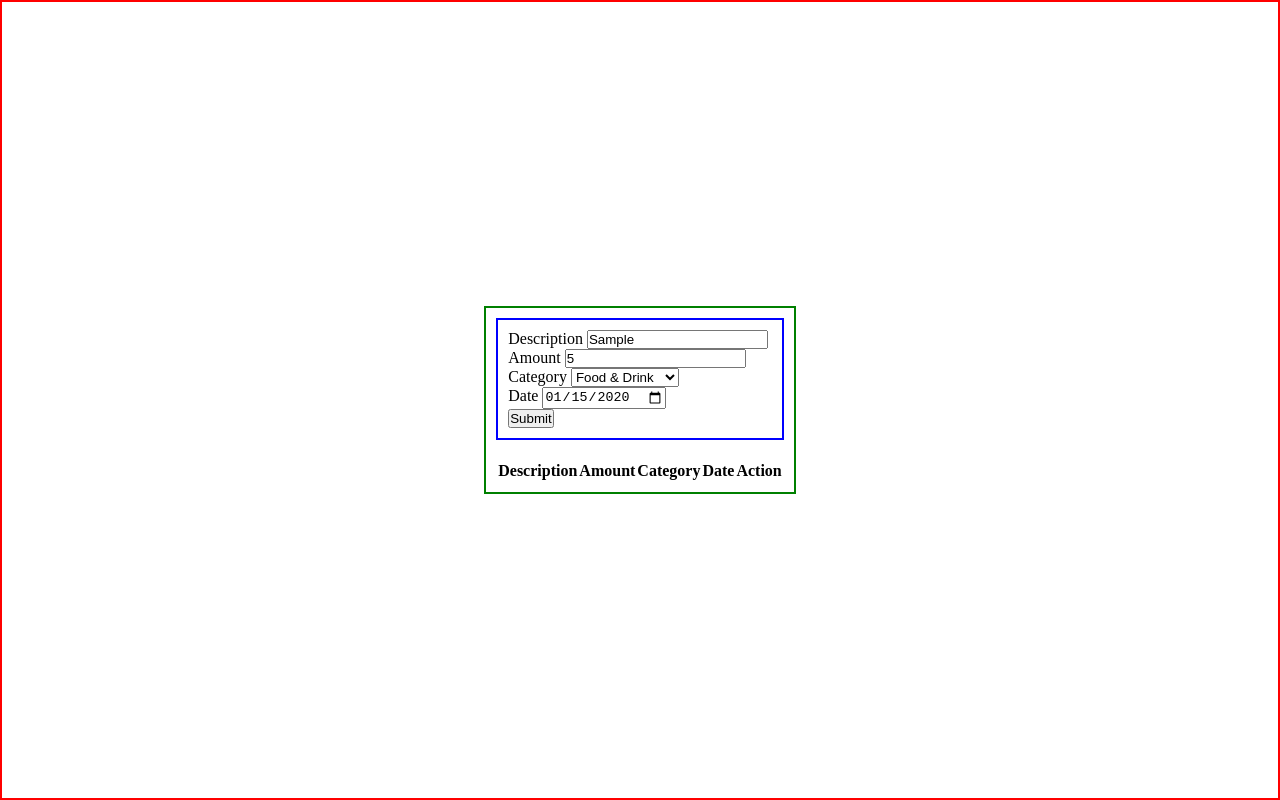
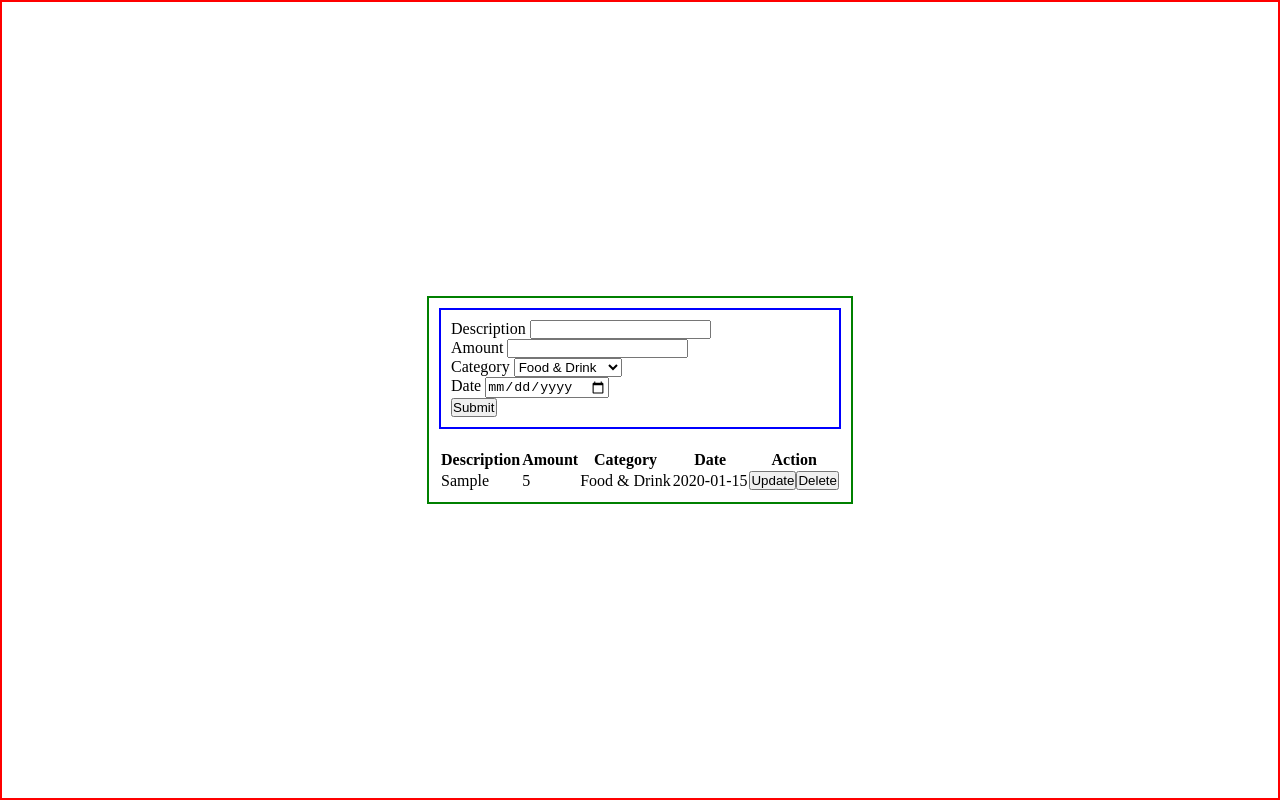
Before and after one commit to chrono-04/finance-tracker, a plain HTML site: page index.html in a window 1280 px wide. Both pictures are taken after typing "Sample", "5", "2020-01-15" into the empty fields and a click on the button "Submit". Drawn offline with Linux system fonts and the light colour scheme.

Commit message:
add addRecord func
add deleteRecord func

```diff
--- a/index.html
+++ b/index.html
@@ -12,12 +12,12 @@
         <div class="form-container">
           <div class="input-field-container">
             <label for="desc">Description</label>
-            <input type="text" name="desc" class="desc-el" />
+            <input type="text" name="desc" class="desc-input-el" />
           </div>
 
           <div class="input-field-container">
             <label for="amount">Amount</label>
-            <input type="number" name="amount" class="amount-el" />
+            <input type="number" name="amount" class="amount-input-el" />
           </div>
 
           <div class="input-field-container">
@@ -31,7 +31,7 @@
           </div>
           <div class="input-field-container">
             <label for="date">Date</label>
-            <input type="date" name="date" class="date-el" />
+            <input type="date" name="date" class="date-input-el" />
           </div>
           <div class="action-container">
             <button class="submit-btn-el">Submit</button>
@@ -39,7 +39,7 @@
         </div>
 
         <div class="table-container">
-          <table>
+          <table class="table-el">
             <tr>
               <th>Description</th>
               <th>Amount</th>
--- a/scripts/main.js
+++ b/scripts/main.js
@@ -0,0 +1,85 @@
+const descInput = document.querySelector(".desc-input-el");
+const amountInput = document.querySelector(".amount-input-el");
+const categoryInput = document.querySelector(".category-el");
+const dateInput = document.querySelector(".date-input-el");
+const submitBtn = document.querySelector(".submit-btn-el");
+const table = document.querySelector(".table-el");
+
+let recordsDatabase = JSON.parse(
+  localStorage.getItem("financial-records") || "[]",
+);
+
+function saveToLocalStorage(arr) {
+  localStorage.setItem("financial-records", JSON.stringify(arr));
+}
+
+function renderFromLocalStorage() {
+  while (table.children.length > 1) {
+    table.removeChild(table.lastChild);
+  }
+
+  recordsDatabase = JSON.parse(
+    localStorage.getItem("financial-records") || "[]",
+  );
+
+  // iterate through the array
+  recordsDatabase.map(({ id, ...item }, e) => {
+    const tr = document.createElement("tr");
+    // distribute object values
+    Object.values(item).forEach((value) => {
+      const td = document.createElement("td");
+      td.textContent = value;
+      tr.appendChild(td);
+    });
+    const delBtn = document.createElement("button");
+    const updateBtn = document.createElement("button");
+    const actionTd = document.createElement("td");
+    updateBtn.textContent = "Update";
+    delBtn.textContent = "Delete";
+    delBtn.dataset.id = id;
+    updateBtn.dataset.id = id;
+
+    tr.appendChild(actionTd);
+    actionTd.appendChild(updateBtn);
+    actionTd.appendChild(delBtn);
+    table.appendChild(tr);
+
+    delBtn.addEventListener("click", deleteItem);
+  });
+}
+
+function deleteItem(e) {
+  const tr = e.target.closest("tr");
+  const itemId = e.target.dataset.id;
+  recordsDatabase = recordsDatabase.filter((item) => {
+    return item.id !== itemId;
+  });
+  tr.remove();
+  saveToLocalStorage(recordsDatabase);
+  renderFromLocalStorage();
+}
+
+function clearField() {
+  descInput.value = "";
+  amountInput.value = "";
+  dateInput.value = "";
+}
+
+function addRecord() {
+  const data = {
+    id: crypto.randomUUID(),
+    desc: descInput.value,
+    amount: amountInput.value,
+    category: categoryInput.value,
+    date: dateInput.value,
+  };
+  recordsDatabase.push(data);
+  saveToLocalStorage(recordsDatabase);
+  renderFromLocalStorage();
+  clearField();
+  console.log(recordsDatabase);
+}
+
+renderFromLocalStorage();
+
+submitBtn.addEventListener("click", addRecord);
```
